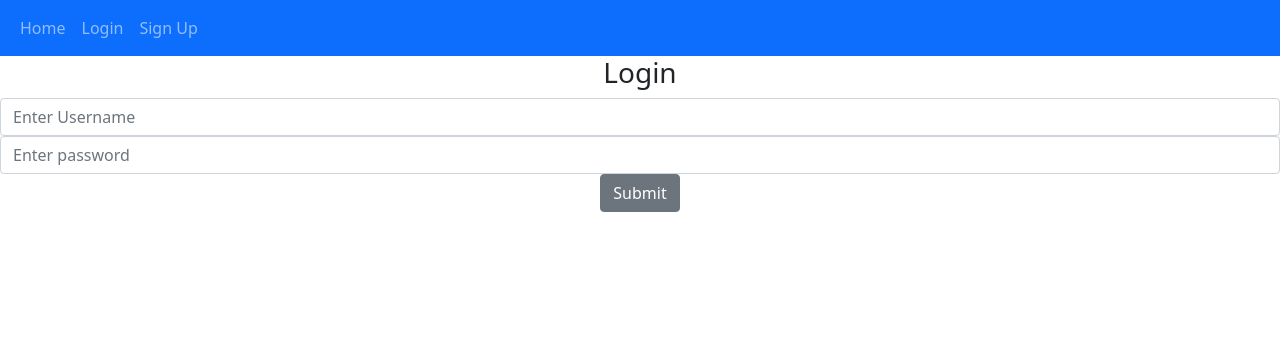
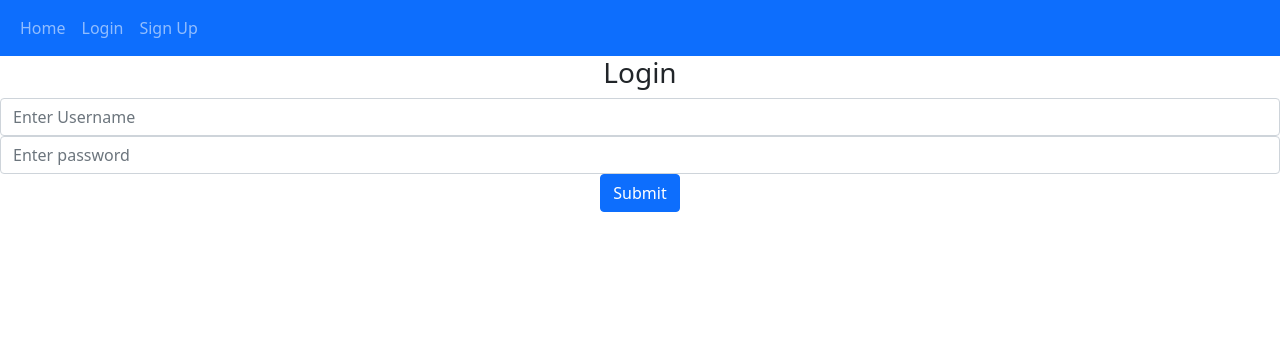
Before and after one commit to oreElijah/Expense-Tracker, a Flask app: page /login in a window 1280 px wide. Shown: the top 356 px of the page. Run offline with Flask 3, Linux system fonts and the light colour scheme.

Commit message:
Update login.html

```diff
--- a/templates/login.html
+++ b/templates/login.html
@@ -8,7 +8,7 @@
     <input type="text" name="name" id="name" placeholder="Enter Username" class="form-control" >
     <input type="text" name="password" id="password" placeholder="Enter password" class="form-control" >
     <div align="center">
-    <input type="submit" value="Submit" class="btn btn-secondary">
+    <input type="submit" value="Submit" class="btn btn-primary">
 </div>
 </div>
 </form>
```
